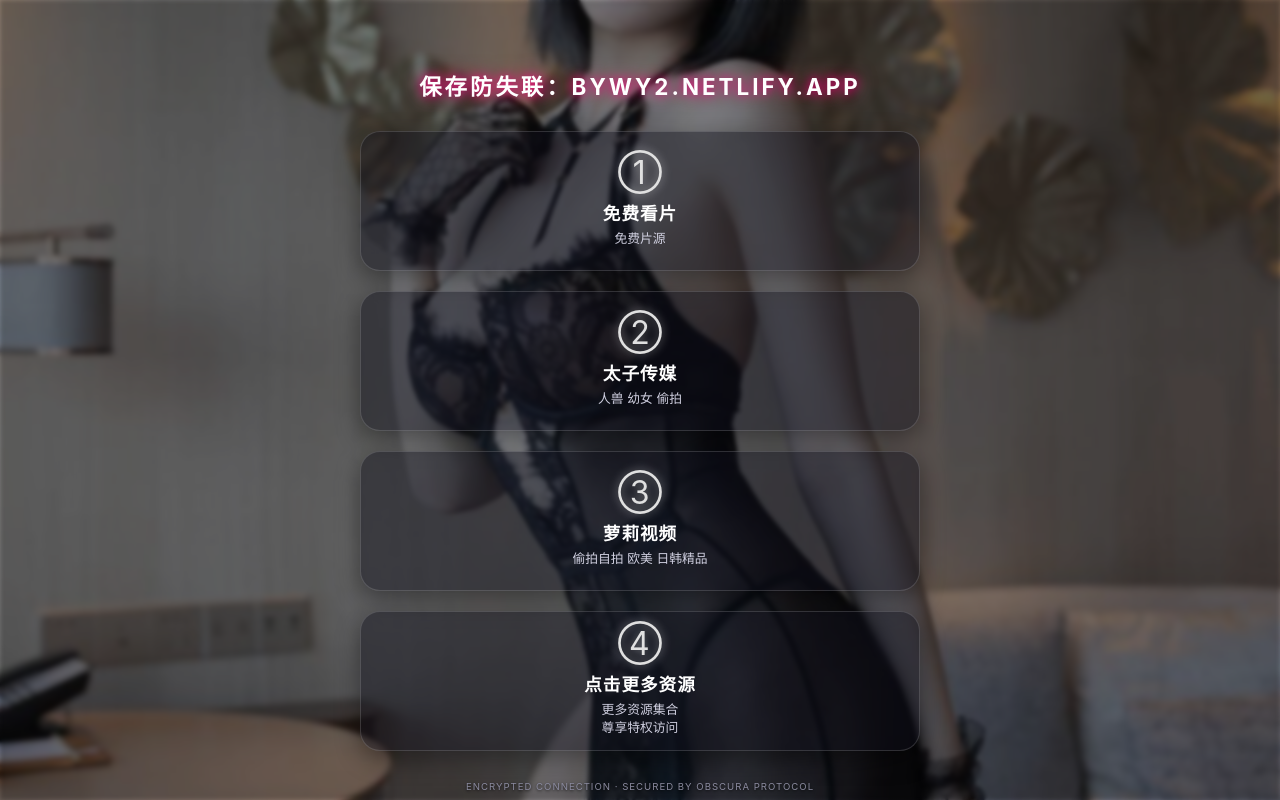
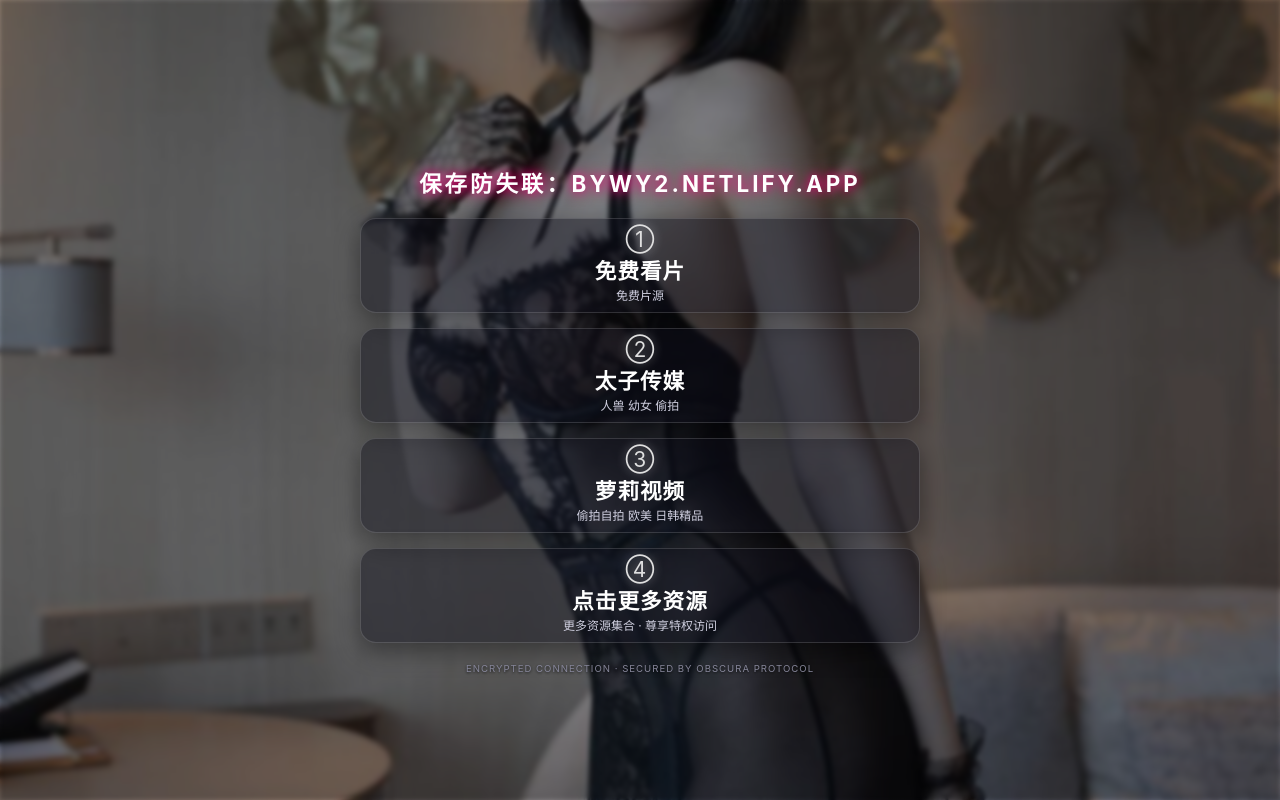
Before and after one commit to caiguopeng1990-arch/mydt, a plain HTML site: page index.html in a window 1280 px wide. Drawn offline with Linux system fonts and the light colour scheme.

Commit message:
更新 index.html

```diff
--- a/index.html
+++ b/index.html
@@ -1,4 +1,3 @@
-
 <!DOCTYPE html>
 <html lang="zh-CN">
 <head>
@@ -12,7 +11,6 @@
             box-sizing: border-box;
         }
         body {
-            /* 调整点：减弱了黑色渐变遮罩，让背景图更加清晰显露 */
             background: radial-gradient(circle at center, rgba(10, 10, 20, 0.2) 0%, rgba(5, 5, 8, 0.4) 100%),
                         url('images21.jpg');
             background-size: cover;
@@ -20,7 +18,6 @@
             background-repeat: no-repeat;
             background-attachment: fixed;
 
-            /* 调整点：降低了模糊度和亮度压制，让背景图更通透、更清晰 */
             backdrop-filter: brightness(0.7) blur(2px);
             -webkit-backdrop-filter: brightness(0.7) blur(2px);
             color: #e0e0e0;
@@ -42,12 +39,12 @@
         .header-title {
             font-size: 1.4rem;
             letter-spacing: 3px;
-            margin-bottom: 30px;
+            margin-bottom: 20px;
             color: #fff;
             text-shadow: 0 0 10px rgba(255, 0, 127, 0.8), 0 0 20px rgba(255, 0, 127, 0.6);
             text-transform: uppercase;
             pointer-events: none;
-            margin-top: 60px;
+            margin-top: 40px;
         }
         .container {
             width: 100%;
@@ -56,16 +53,15 @@
             text-align: center;
             display: flex;
             flex-direction: column;
-            gap: 20px;
-            padding-bottom: 40px;
+            gap: 15px;
+            padding-bottom: 30px;
         }
-        /* 单个导航位卡片 */
+        /* 单个导航位卡片：保持紧凑和放大标题 */
         .nav-card {
-            /* 调整点：稍微增加卡片背景的暗色半透明度，保证在亮背景下文字依然清晰可读 */
             background: rgba(15, 15, 25, 0.45);
             border: 1px solid rgba(255, 255, 255, 0.15);
-            border-radius: 20px;
-            padding: 25px 20px;
+            border-radius: 16px;
+            padding: 12px 16px;
             text-decoration: none;
             color: inherit;
             position: relative;
@@ -78,32 +74,32 @@
             justify-content: center;
             align-items: center;
             box-shadow: 0 8px 25px rgba(0, 0, 0, 0.4);
-            height: 140px;
+            height: 95px;
         }
         /* 卡片内部图标/序号 */
         .card-icon {
-            font-size: 2rem;
-            margin-bottom: 8px;
+            font-size: 1.3rem;
+            margin-bottom: 2px;
             display: block;
             filter: drop-shadow(0 0 5px rgba(255, 255, 255, 0.5));
             transition: transform 0.3s ease;
         }
         .nav-card h2 {
-            font-size: 1.1rem;
-            margin-bottom: 5px;
+            font-size: 1.35rem;
+            margin-bottom: 3px;
             letter-spacing: 1px;
             color: #fff;
-            font-weight: 600;
+            font-weight: 700;
         }
         .nav-card p {
-            font-size: 0.8rem;
-            color: #d0d0e0; /* 调亮了副标题文字颜色，适应更清晰的背景 */
+            font-size: 0.75rem;
+            color: #d0d0e0;
             transition: color 0.3s ease;
-            line-height: 1.4;
+            line-height: 1.3;
         }
         /* 悬停时的霓虹爆发效果 */
         .nav-card:hover {
-            transform: translateY(-5px) scale(1.02);
+            transform: translateY(-3px) scale(1.02);
             border-color: rgba(255, 0, 127, 0.7);
             box-shadow: 0 10px 30px -10px rgba(255, 0, 127, 0.6),
                         inset 0 0 20px rgba(255, 0, 127, 0.15);
@@ -117,9 +113,9 @@
         }
         /* 底部安全小标语 */
         .footer-tip {
-            margin-top: 30px;
+            margin-top: 20px;
             font-size: 0.6rem;
-            color: #8a8a9e; /* 调亮底部提示文字 */
+            color: #8a8a9e;
             letter-spacing: 1px;
             text-transform: uppercase;
             pointer-events: none;
@@ -131,7 +127,7 @@
                 padding-bottom: env(safe-area-inset-bottom);
             }
             .header-title {
-                margin-top: calc(60px + env(safe-area-inset-top));
+                margin-top: calc(40px + env(safe-area-inset-top));
             }
         }
     </style>
@@ -143,26 +139,44 @@
         <a href="http://wv34.cc" target="_blank" class="nav-card">
             <span class="card-icon">①</span>
             <h2>免费看片</h2>
-            <p>免费片源<br></p>
+            <p>免费片源</p>
         </a>
         <a href="http://se678.top" target="_blank" class="nav-card">
             <span class="card-icon">②</span>
             <h2>太子传媒</h2>
-            <p>人兽 幼女 偷拍<br></p>
+            <p>人兽 幼女 偷拍</p>
         </a>
         <a href="http://www.vavc.cc" target="_blank" class="nav-card">
             <span class="card-icon">③</span>
             <h2>萝莉视频</h2>
-            <p>偷拍自拍 欧美 日韩精品<br></p>
+            <p>偷拍自拍 欧美 日韩精品</p>
         </a>
         <a href="https://828.cx" target="_blank" class="nav-card">
             <span class="card-icon">④</span>
             <h2>点击更多资源</h2>
-            <p>更多资源集合<br>尊享特权访问</p>
+            <p>更多资源集合 · 尊享特权访问</p>
         </a>
     </div>
+
     <div class="footer-tip">
         Encrypted Connection · Secured by Obscura Protocol
     </div>
+
+    <!-- Default Statcounter code for wv25 http://wv25.cc -->
+    <script type="text/javascript">
+    var sc_project=13367825;
+    var sc_invisible=1;
+    var sc_security="10178664";
+    </script>
+    <script type="text/javascript"
+    src="https://www.statcounter.com/counter/counter.js"
+    async></script>
+    <noscript><div class="statcounter"><a title="Web Analytics"
+    href="https://statcounter.com/" target="_blank"><img
+    class="statcounter"
+    src="https://c.statcounter.com/13367825/0/10178664/1/"
+    alt="Web Analytics"
+    referrerPolicy="no-referrer-when-downgrade"></a></div></noscript>
+    <!-- End of Statcounter Code -->
 </body>
 </html>
```
